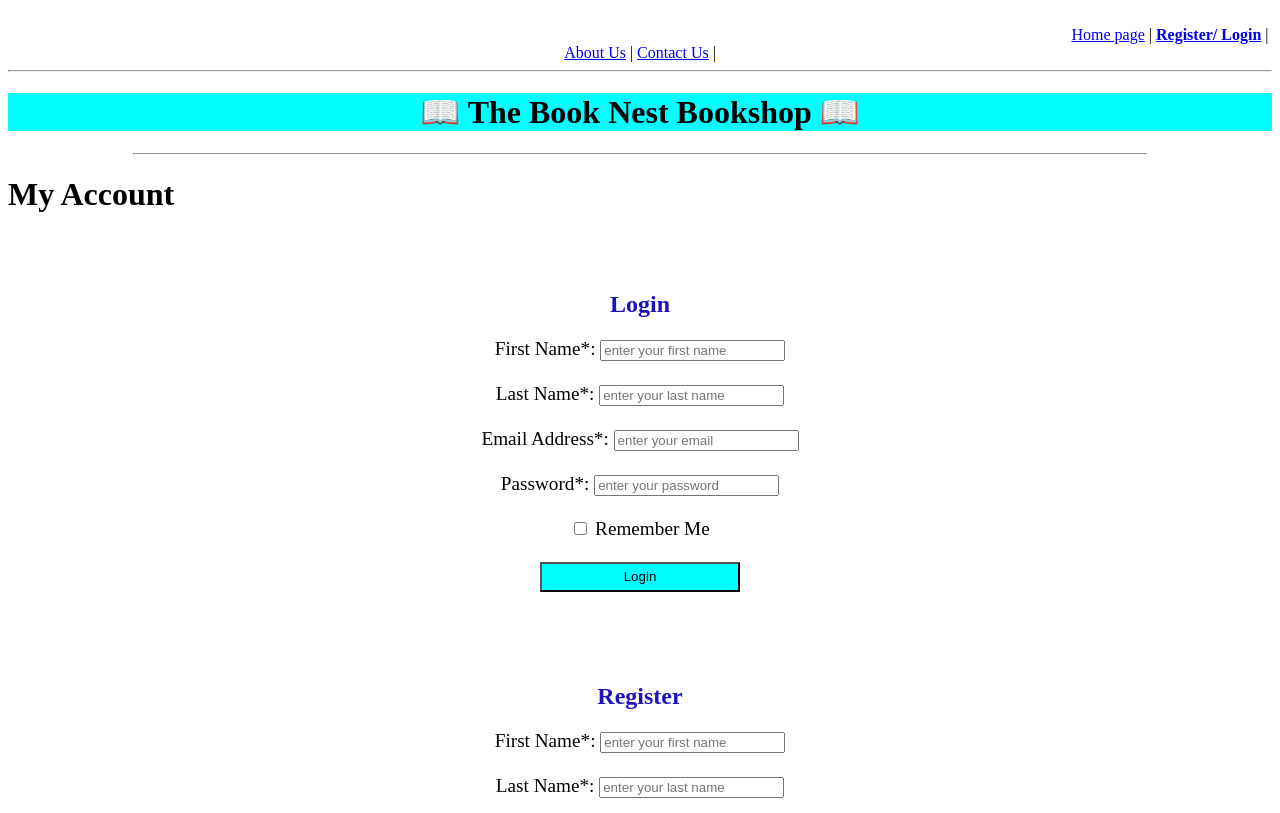
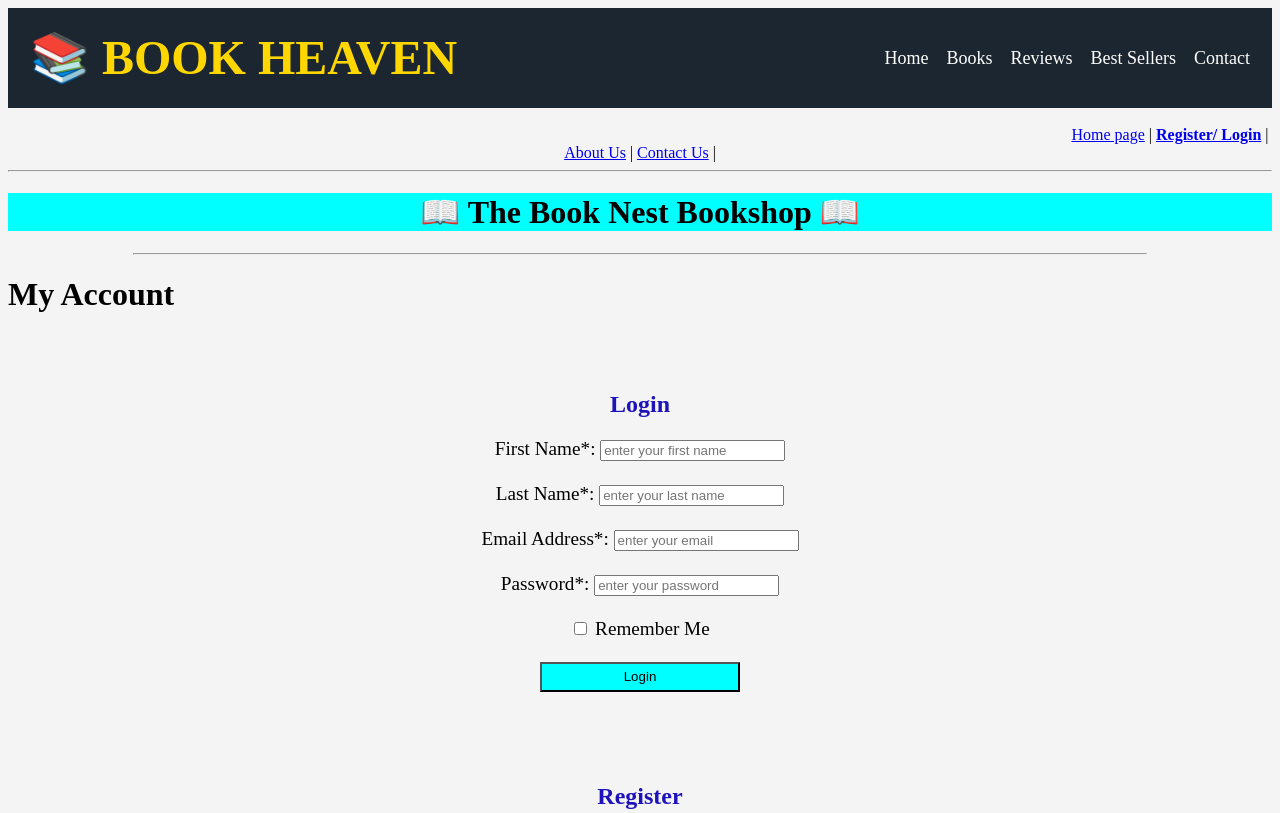
Before and after one commit to Mininduprabashwara/Digital-bookshop-review-portal, a plain HTML site: page register.html in a window 1280 px wide. Shown: the top 813 px of the page. Drawn offline with Linux system fonts and the light colour scheme.

Commit message:
add  bar

```diff
--- a/register.html
+++ b/register.html
@@ -7,7 +7,27 @@
     <title>My Account</title>
 </head>
 
-<body> <br>
+<body>
+    <body bgcolor="#f4f4f4">
+
+
+<table width="100%" bgcolor="#1b2631" cellpadding="20">
+<tr>
+<td>
+<font color="gold" size="7"><b>📚 BOOK HEAVEN</b></font>
+</td>
+
+<td align="right">
+<font color="white" size="4">
+Home &nbsp;&nbsp;
+Books &nbsp;&nbsp;
+Reviews &nbsp;&nbsp;
+Best Sellers &nbsp;&nbsp;
+Contact
+</font>
+</td>
+</tr>
+</table><br>
     <center>
         <nav>
             &nbsp;&nbsp;&nbsp;&nbsp;&nbsp;&nbsp;&nbsp;&nbsp;&nbsp;&nbsp;&nbsp;&nbsp;&nbsp;&nbsp;&nbsp;&nbsp;&nbsp;&nbsp;&nbsp;&nbsp;&nbsp;&nbsp;&nbsp;&nbsp;&nbsp;&nbsp;&nbsp;&nbsp;&nbsp;
```
Also changed, not shown: about.html (+20 -0 lines), contact.html (+20 -0 lines), index.html (+3 -2 lines).
